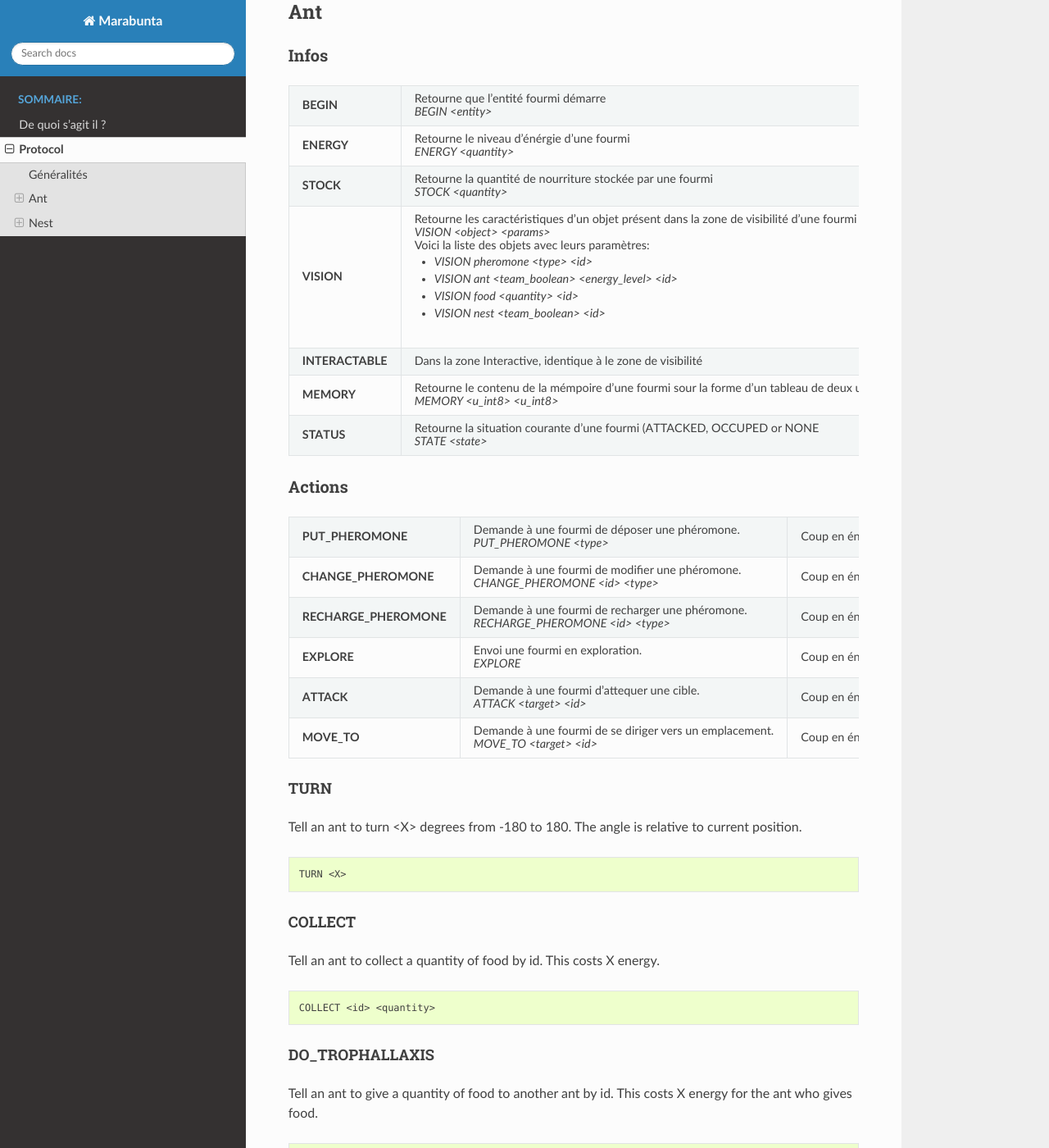
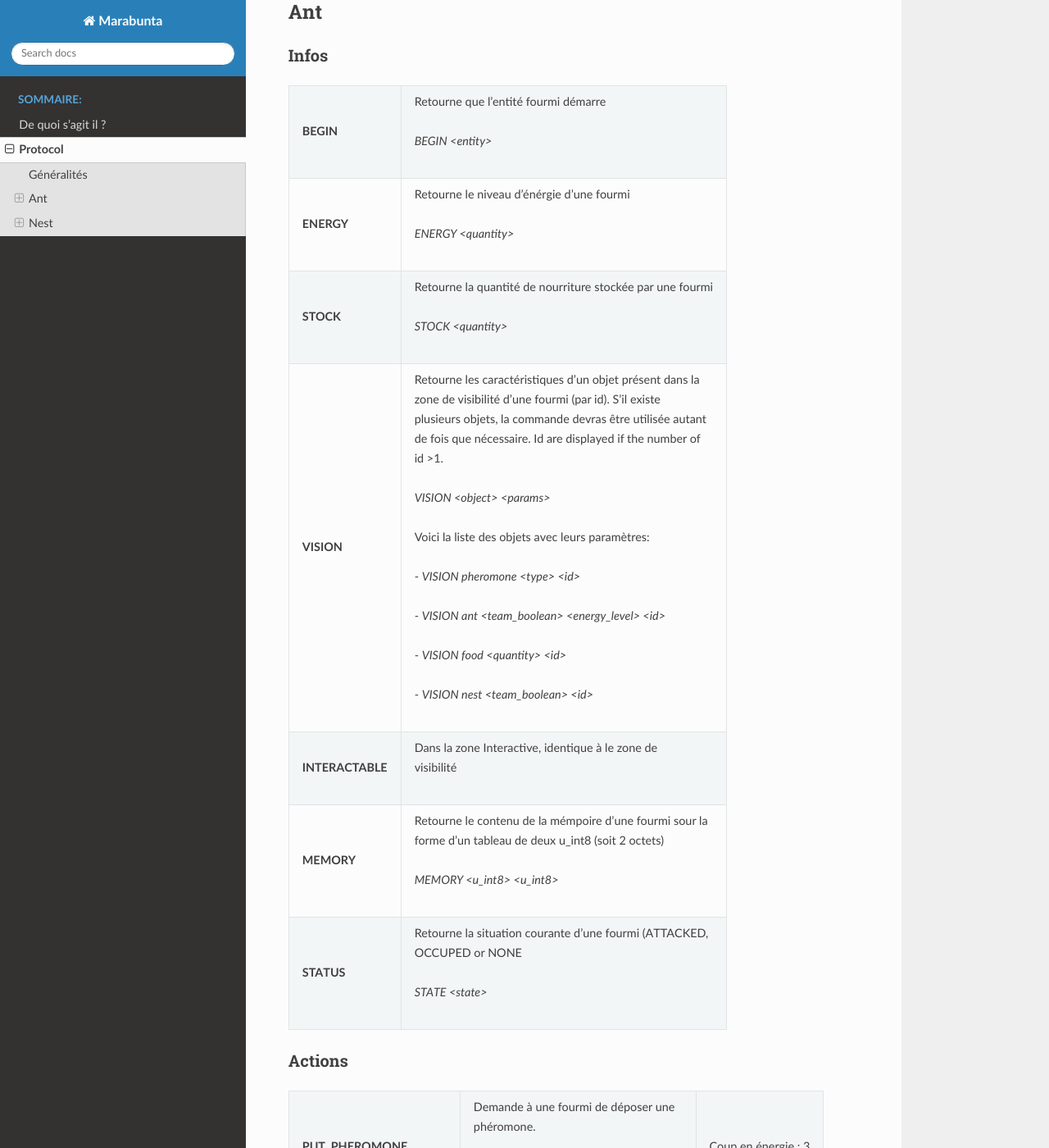
Before and after one commit to haum/24hc18, a Sphinx documentation site: the page built from documentation/protocol.rst, in a window 1280 px wide and 1400 px high, scrolled down 1438 px. Shown: the whole window at 82% size. Built offline with Sphinx 7.4.7 and the Read the Docs theme 2.0.0, drawn with Linux system fonts in a browser that asks for light colours; some of the changed text lies outside the part shown.

Commit message:
doc: tables adjustments

```diff
--- a/documentation/protocol.rst
+++ b/documentation/protocol.rst
@@ -55,73 +55,73 @@ Infos
 -----
 
 ================ ==============================================================
-**BEGIN**        Retourne que l'entité fourmi démarre
-
-                 *BEGIN <entity>*
-**ENERGY**       Retourne le niveau d'énérgie d'une fourmi
-
-                 *ENERGY <quantity>*
-**STOCK**        Retourne la quantité de nourriture stockée par une fourmi
-
-                 *STOCK <quantity>*
-**VISION**       Retourne les caractéristiques d'un objet présent dans la
-                 zone de visibilité d'une fourmi (par id). S'il existe
-                 plusieurs objets, la commande devras être utilisée autant
-                 de fois que nécessaire. Id are displayed if the number of
-                 id >1.
-
-                 *VISION <object> <params>*
-
-                 Voici la liste des objets avec leurs paramètres:
-
-                 - *VISION pheromone <type> <id>*
-
-                 - *VISION ant <team_boolean> <energy_level> <id>*
-
-                 - *VISION food <quantity> <id>*
-
-                 - *VISION nest <team_boolean> <id>*
-**INTERACTABLE** Dans la zone Interactive, identique à le zone de
-                 visibilité
-**MEMORY**       Retourne le contenu de la mémpoire d'une fourmi sour la
-                 forme d'un tableau de deux u_int8 (soit 2 octets)
-
-                 *MEMORY <u_int8> <u_int8>*
-**STATUS**       Retourne la situation courante d'une fourmi (ATTACKED,
-                 OCCUPED or NONE
-
-                 *STATE <state>*
+**BEGIN**        | Retourne que l'entité fourmi démarre
+                 |
+                 | *BEGIN <entity>*
+**ENERGY**       | Retourne le niveau d'énérgie d'une fourmi
+                 |
+                 | *ENERGY <quantity>*
+**STOCK**        | Retourne la quantité de nourriture stockée par une fourmi
+                 |
+                 | *STOCK <quantity>*
+**VISION**       | Retourne les caractéristiques d'un objet présent dans la
+                 | zone de visibilité d'une fourmi (par id). S'il existe
+                 | plusieurs objets, la commande devras être utilisée autant
+                 | de fois que nécessaire. Id are displayed if the number of
+                 | id >1.
+                 |
+                 | *VISION <object> <params>*
+                 |
+                 | Voici la liste des objets avec leurs paramètres:
+                 |
+                 | - *VISION pheromone <type> <id>*
+                 |
+                 | - *VISION ant <team_boolean> <energy_level> <id>*
+                 |
+                 | - *VISION food <quantity> <id>*
+                 |
+                 | - *VISION nest <team_boolean> <id>*
+**INTERACTABLE** | Dans la zone Interactive, identique à le zone de
+                 | visibilité
+**MEMORY**       | Retourne le contenu de la mémpoire d'une fourmi sour la
+                 | forme d'un tableau de deux u_int8 (soit 2 octets)
+                 |
+                 | *MEMORY <u_int8> <u_int8>*
+**STATUS**       | Retourne la situation courante d'une fourmi (ATTACKED,
+                 | OCCUPED or NONE
+                 |
+                 | *STATE <state>*
 ================ ==============================================================
 
 Actions
 -------
 
-====================== ========================================== =============
-**PUT_PHEROMONE**      Demande à une fourmi de déposer une        Coup en
-                       phéromone.                                 énergie :   3
-
-                       *PUT_PHEROMONE <type>*
-**CHANGE_PHEROMONE**   Demande à une fourmi de modifier une       Coup en
-                       phéromone.                                 énergie :   2
-
-                       *CHANGE_PHEROMONE <id> <type>*
-**RECHARGE_PHEROMONE** Demande à une fourmi de recharger une      Coup en
-                       phéromone.                                 énergie :   1
-
-                       *RECHARGE_PHEROMONE <id> <type>*
-**EXPLORE**            Envoi une fourmi en exploration.           Coup en
-                                                                  énergie :   ?
-
-                       *EXPLORE*
-**ATTACK**             Demande à une fourmi d'attequer une cible. Coup en
-                                                                  énergie :   ?
-
-                       *ATTACK <target> <id>*
-**MOVE_TO**            Demande à une fourmi de se diriger vers    Coup en
-                       un emplacement.                            énergie :   ?
-
-                       *MOVE_TO <target> <id>*
-====================== ========================================== =============
+======================= ========================================== =============
+**PUT_PHEROMONE**       | Demande à une fourmi de déposer une      Coup en
+                        | phéromone.                               énergie :   3
+                        |
+                        | *PUT_PHEROMONE <type>*
+**CHANGE_PHEROMONE**    | Demande à une fourmi de modifier une     Coup en
+                        | phéromone.                               énergie :   2
+                        |
+                        | *CHANGE_PHEROMONE <id> <type>*
+**RECHARGE_PHEROMONE**  | Demande à une fourmi de recharger une    Coup en
+                        | phéromone.                               énergie :   1
+                        |
+                        | *RECHARGE_PHEROMONE <id> <type>*
+**EXPLORE**             | Envoi une fourmi en exploration.         Coup en
+                        |                                          énergie :   ?
+                        |
+                        | *EXPLORE*
+**ATTACK**              | Demande à une fourmi d'attequer une      Coup en
+                        | cible.                                   énergie :   ?
+                        |
+                        | *ATTACK <target> <id>*
+**MOVE_TO**             | Demande à une fourmi de se diriger vers  Coup en
+                        | un emplacement.                          énergie :   ?
+                        |
+                        | *MOVE_TO <target> <id>*
+======================= ========================================== =============
 
 
 TURN
```
